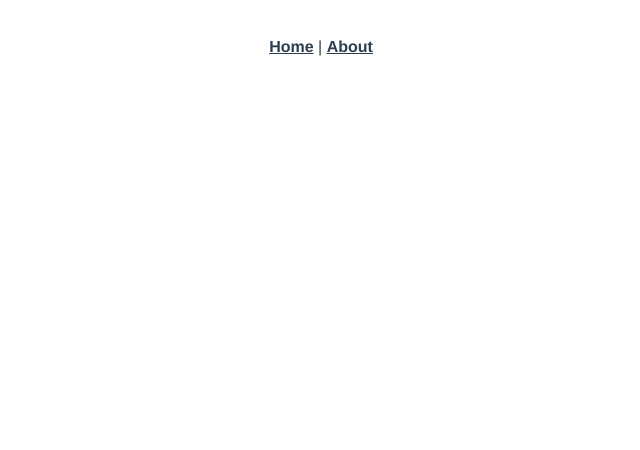
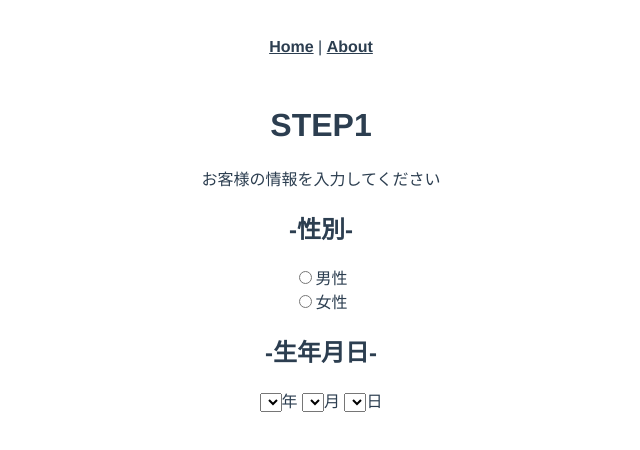
Before and after one commit to KeitaTaniuchi/form, a Vue app: page /STEP1 in a window 1280 px wide. Shown: the top 450 px of the page, without its empty margins (319-959 px from the left). Built offline with nearby package versions, Linux system fonts and the light colour scheme.

Commit message:
STEP1画面の雛形を作成

```diff
--- a/src/components/HelloWorld.vue
+++ b/src/components/HelloWorld.vue
@@ -43,18 +43,5 @@ export default {
 
 <!-- Add "scoped" attribute to limit CSS to this component only -->
 <style scoped>
-h3 {
-  margin: 40px 0 0;
-}
-ul {
-  list-style-type: none;
-  padding: 0;
-}
-li {
-  display: inline-block;
-  margin: 0 10px;
-}
-a {
-  color: #42b983;
-}
+
 </style>
--- a/src/router/index.js
+++ b/src/router/index.js
@@ -17,6 +17,11 @@ const routes = [
     // this generates a separate chunk (about.[hash].js) for this route
     // which is lazy-loaded when the route is visited.
     component: () => import(/* webpackChunkName: "about" */ '../views/About.vue')
+  },
+  {
+    path: '/STEP1',
+    name: 'STEP1',
+    component: () => import('../views/Step1.vue')
   }
 ]
 
--- /dev/null
+++ b/src/views/Step1.vue
@@ -0,0 +1,33 @@
+<template>
+  <div class="STEP1">
+    <h1>STEP1</h1>
+    <p>お客様の情報を入力してください</p>
+
+    <h2>-性別-</h2>
+    <div class="radio-button">
+      <input type="radio" name="sex" id="male" value="1" />
+      <label for="male">男性</label>
+    </div>
+    <div class="radio-button">
+      <input type="radio" name="sex" id="female" value="2" />
+      <label for="female">女性</label>
+    </div>
+
+    <h2>-生年月日-</h2>
+    <div>
+      <select id="select_year" name="year"></select>年
+      <select id="select_month" name="month"></select>月
+      <select id="select_day" name="day"></select>日
+    </div>
+  </div>
+</template>
+
+<style scoped>
+</style>
+
+<script>
+export default {
+  name: "STEP1",
+  data: () => {},
+};
+</script>
```
